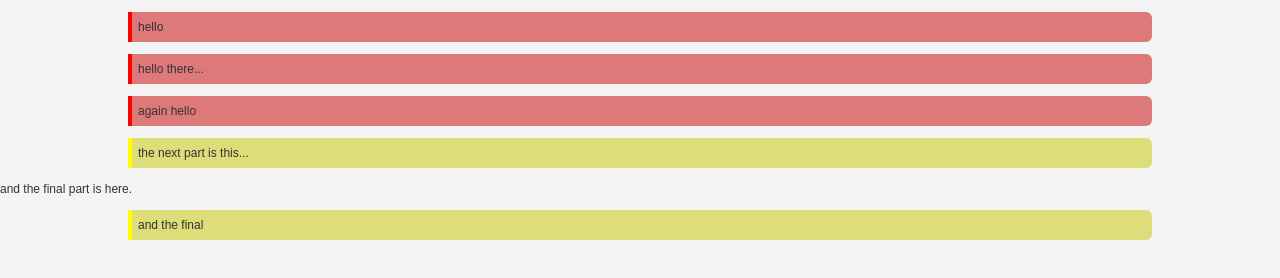
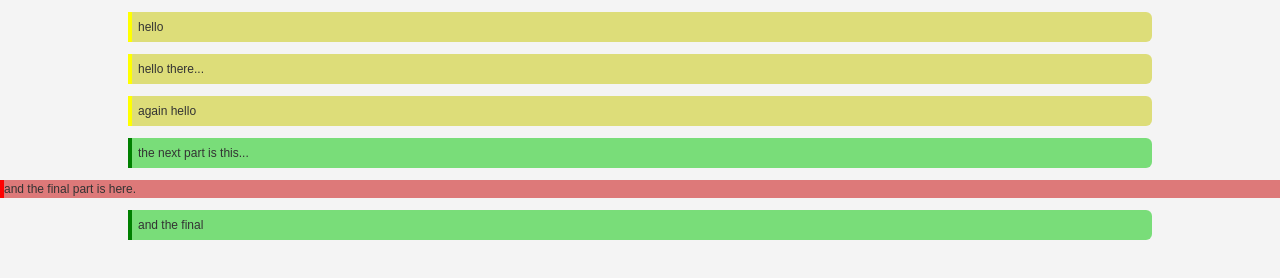
Before and after one commit to nimboo-zrad/Transition, a plain HTML site: page transition.html in a window 1280 px wide. Drawn offline with Linux system fonts and the light colour scheme.

Commit message:
update transition.css

```diff
--- a/transition.css
+++ b/transition.css
@@ -24,17 +24,17 @@ body {
 	box-sizing: border-box;
 }
 
-.caution{
+.warning{
 	border-left: solid red .4rem;
 	background: rgba(200,0,0,0.5);
 }
 
-.random{
+.point{
 	border-left: solid green .4rem;
 	background: rgba(0,200,0,0.5);
 }
 
-.point{
+.caution{
 	border-left: solid yellow .4rem;
 	background: rgba(200,200,0,0.5);
 }
```
